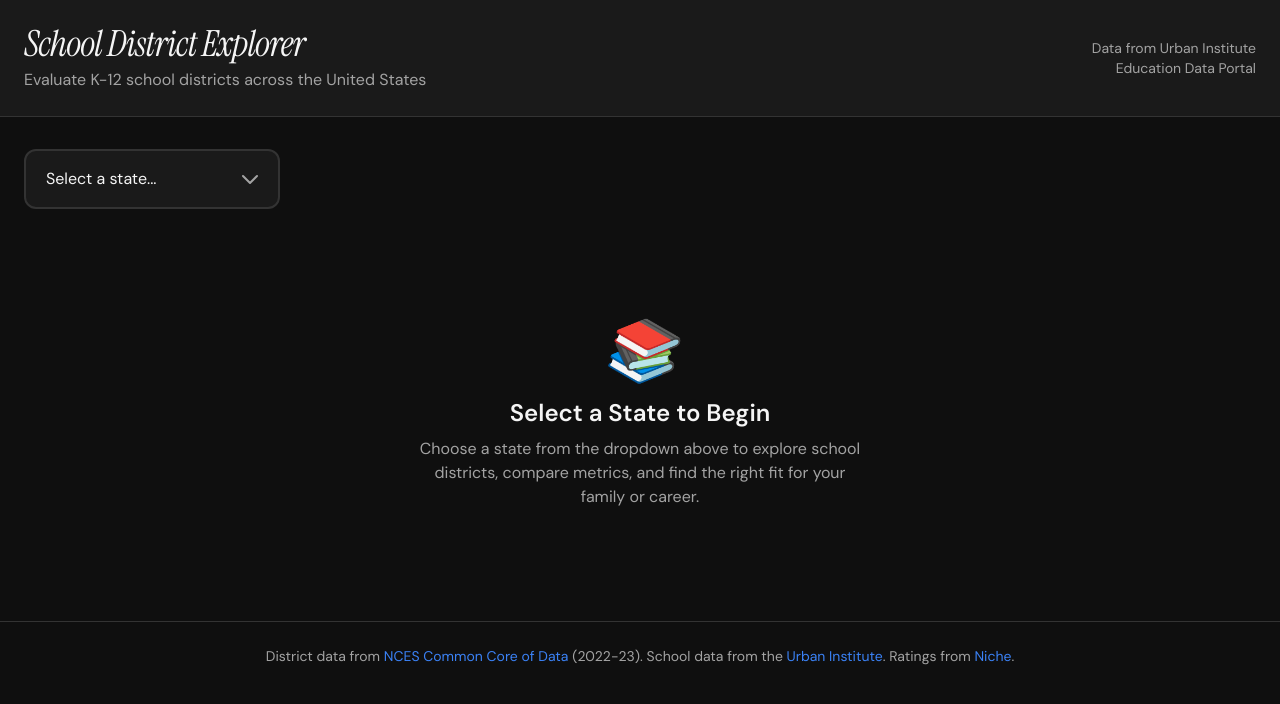
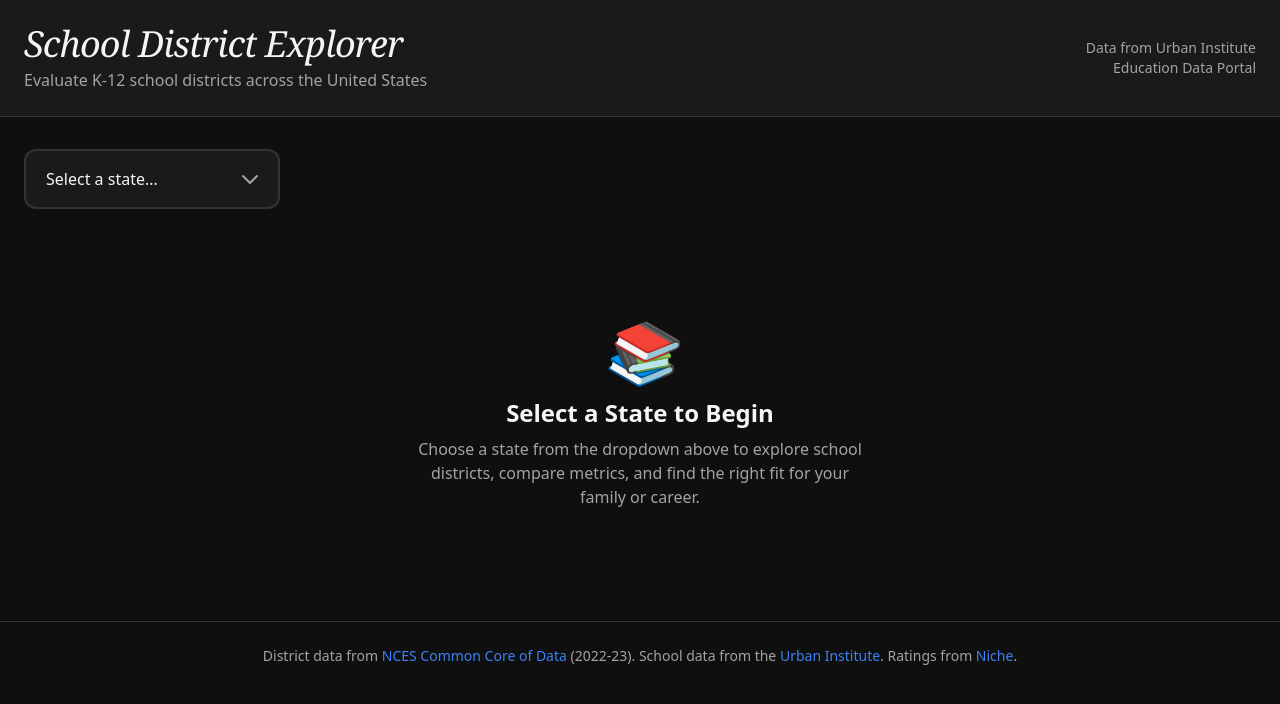
Before and after one commit to alissawu/ai-schools-workshop-iron_eagles, a React (Vite) app: page / in a window 1280 px wide. Shown: the top 704 px of the page. Built offline with nearby package versions, Linux system fonts and the light colour scheme.

Commit message:
Use system fonts instead of Google Fonts

```diff
--- a/index.html
+++ b/index.html
@@ -6,9 +6,6 @@
     <meta name="viewport" content="width=device-width, initial-scale=1.0" />
     <title>School District Explorer</title>
     <meta name="description" content="Explore and compare K-12 school districts across the United States" />
-    <link rel="preconnect" href="https://fonts.googleapis.com">
-    <link rel="preconnect" href="https://fonts.gstatic.com" crossorigin>
-    <link href="https://fonts.googleapis.com/css2?family=Instrument+Serif:ital@0;1&family=DM+Sans:wght@400;500;600;700&display=swap" rel="stylesheet">
   </head>
   <body>
     <div id="root"></div>
--- a/src/index.css
+++ b/src/index.css
@@ -19,7 +19,7 @@
 }
 
 body {
-  font-family: 'DM Sans', sans-serif;
+  font-family: system-ui, -apple-system, BlinkMacSystemFont, "Segoe UI", Roboto, sans-serif;
   background: var(--bg-primary);
   color: var(--text-primary);
   margin: 0;
@@ -27,7 +27,7 @@
 }
 
 .font-serif {
-  font-family: 'Instrument Serif', serif;
+  font-family: Georgia, "Times New Roman", serif;
 }
 
 .stat-card {
```
